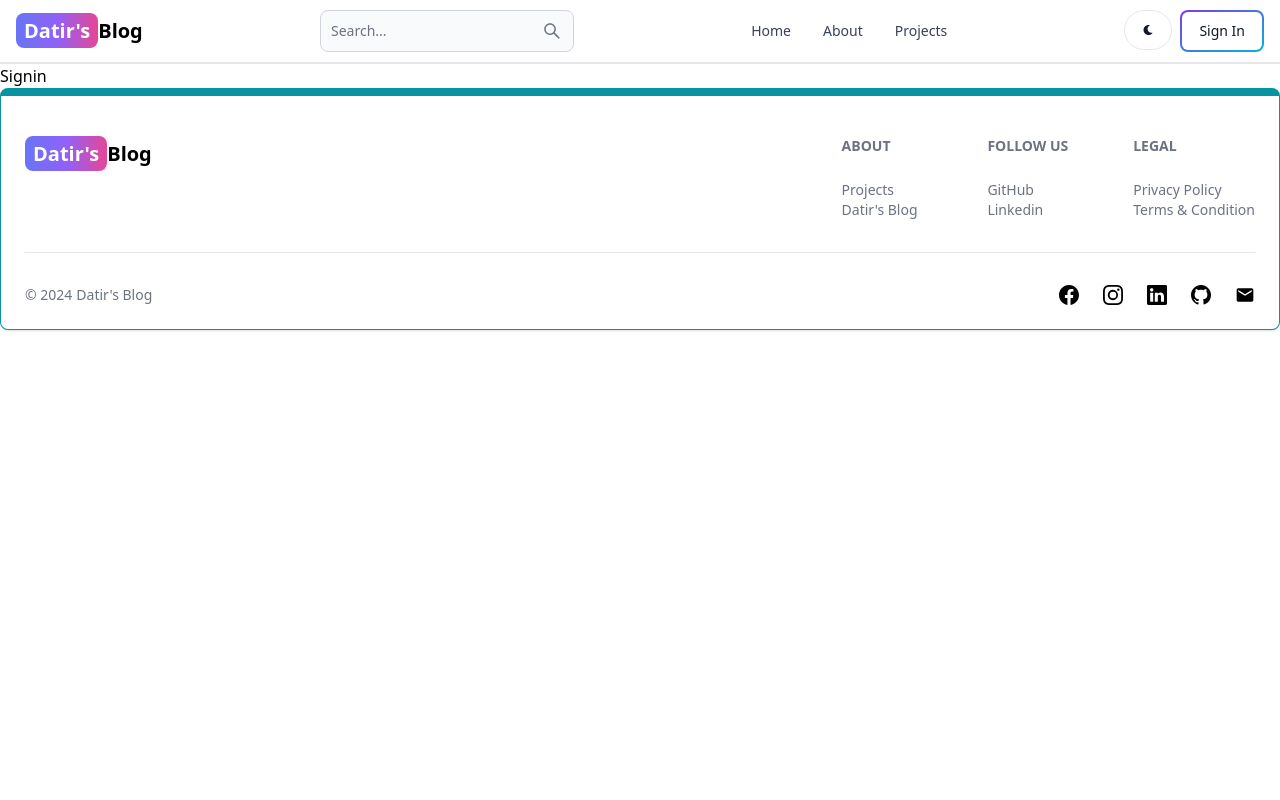
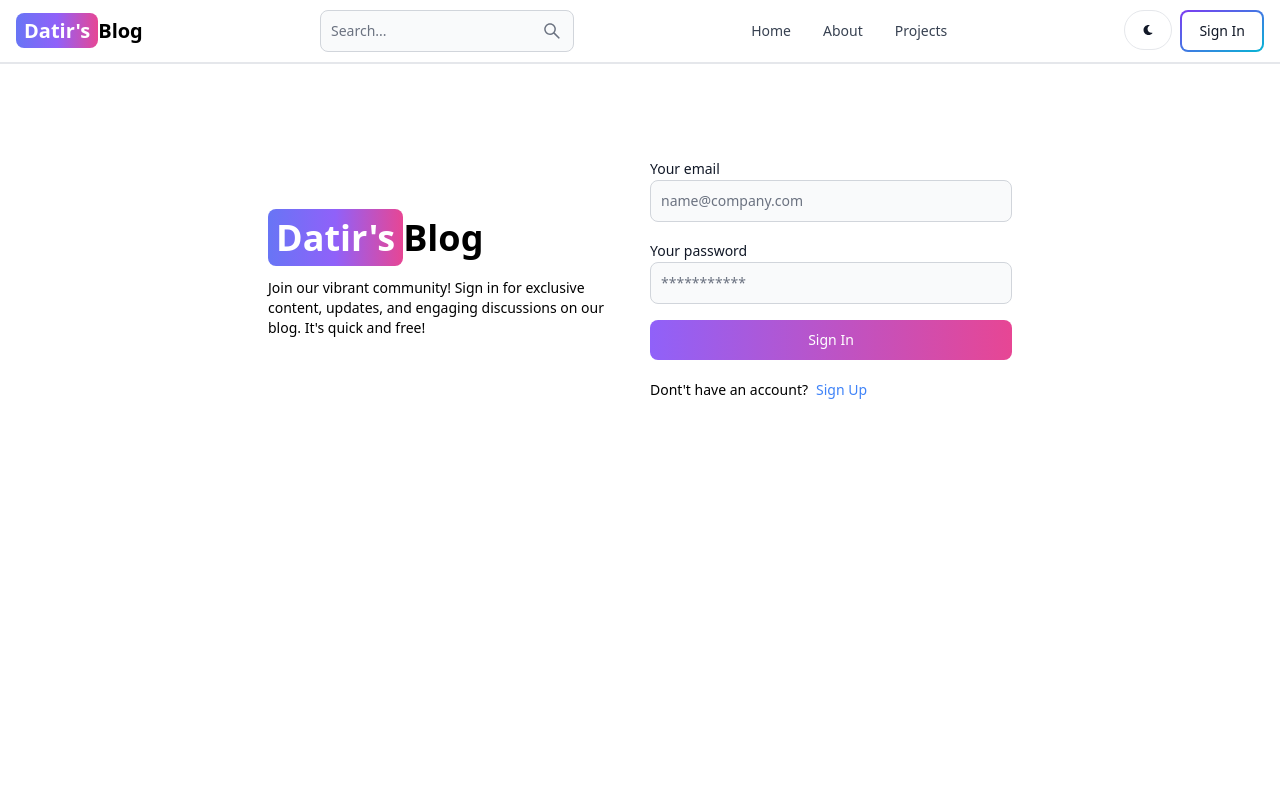
Before and after one commit to yashdatir1999/datir-blog, a React (Vite) app in the folder client/: page /sign-in in a window 1280 px wide. Shown: the top 800 px of the page. Built offline with nearby package versions, Linux system fonts and the light colour scheme.

Commit message:
complete signin page functionaly

```diff
--- a/client/src/pages/SignIn.jsx
+++ b/client/src/pages/SignIn.jsx
@@ -1,8 +1,89 @@
-import React from 'react'
+import { Alert, Button, Label, Spinner, TextInput } from 'flowbite-react'
+import React, { useState } from 'react'
+import { Link, useNavigate } from 'react-router-dom'
 
 const SignIn = () => {
+  const [formData, setformData] = useState({})
+  const [errorMessage, seterrorMessage] = useState(null)
+  const [loading, setloading] = useState(false)
+  const navigate = useNavigate()
+  const changeHandler = (e)=>{
+    setformData({...formData,[e.target.id]: e.target.value.trim() })
+  }
+  const submitHandler = async (e)=>{
+    e.preventDefault()
+    if(!formData.email || !formData.password){
+      return seterrorMessage('Please fill out all fields.')
+    }
+    try {
+      setloading(true)
+      seterrorMessage(null)
+      const res = await fetch('/api/auth/signin',{
+        method: 'POST',
+        headers: {'Content-Type': 'application/json'},
+        body: JSON.stringify(formData)
+      })
+      const data = await res.json()
+      if(data.success === false){
+        return seterrorMessage('This Username alredy taken!')
+      }
+      setloading(false)
+      if(res.ok){
+        navigate('/')
+      }
+    } catch (error) {
+      seterrorMessage(error.message)
+      setloading(false)
+    }
+  }
   return (
-    <div>Signin</div>
+    <div className='min-h-screen mt-20'>
+      <div className='flex p-3 max-w-3xl mx-auto flex-col md:flex-row md:items-center gap-5'>
+        {/* Left Side */}
+        <div className='flex-1'>
+
+          <Link to="/" className='font-bold dark:text-white text-4xl'>
+            <span className='px-2 py-1 bg-gradient-to-r from-indigo-500 via-purple-500 to-pink-500 rounded-lg text-white'>Datir's</span>Blog
+          </Link>
+          <p className='text-sm mt-5'>
+          Join our vibrant community! Sign in for exclusive content, updates, and engaging discussions on our blog. It's quick and free!
+          </p>
+        </div>
+        {/* Right Side */}
+        <div className='flex-1'>
+          <form className='flex flex-col gap-4' onSubmit={submitHandler}>
+
+            <div>
+              <Label value='Your email' />
+              <TextInput type='email' placeholder='name@company.com' id='email' onChange={changeHandler}/>
+            </div>
+            <div>
+              <Label value='Your password' />
+              <TextInput type='password' placeholder='***********' id='password' onChange={changeHandler}/>
+            </div>
+            <Button gradientDuoTone='purpleToPink' type='submit' disabled={loading}>
+              {loading? (
+                <>
+                <Spinner size='sm' />
+                <span className='pl-3'>Loading...</span>
+                </>
+              ) : 'Sign In'}
+            </Button>
+          </form>
+          <div className='flex gap-2 text-sm mt-5'>
+            <span>Dont't have an account?</span>
+            <Link to='/sign-up' className='text-blue-500'>Sign Up</Link>
+          </div>
+          {
+            errorMessage && (
+              <Alert className='mt-5' color='failure'>
+                {errorMessage}
+              </Alert>
+            )
+          }
+        </div>
+      </div>
+    </div>
   )
 }
 
```
